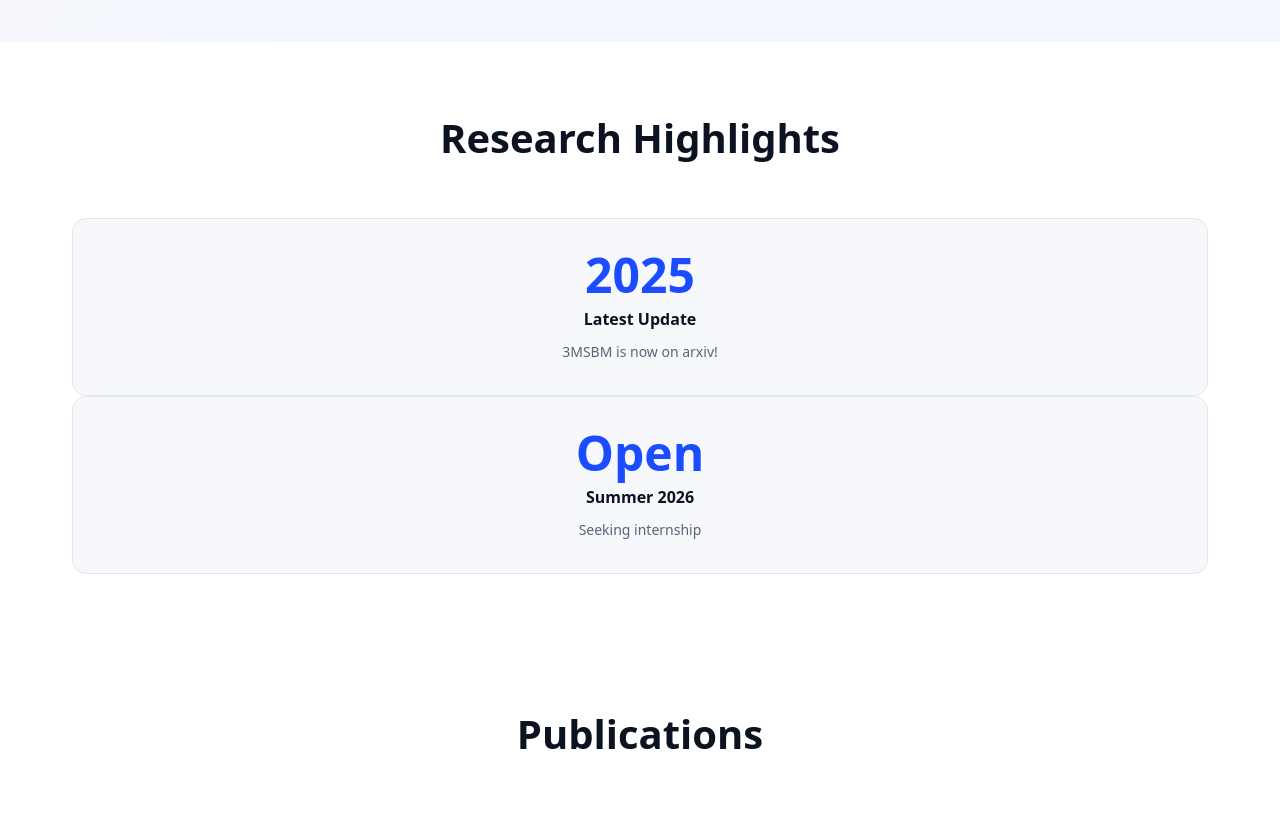
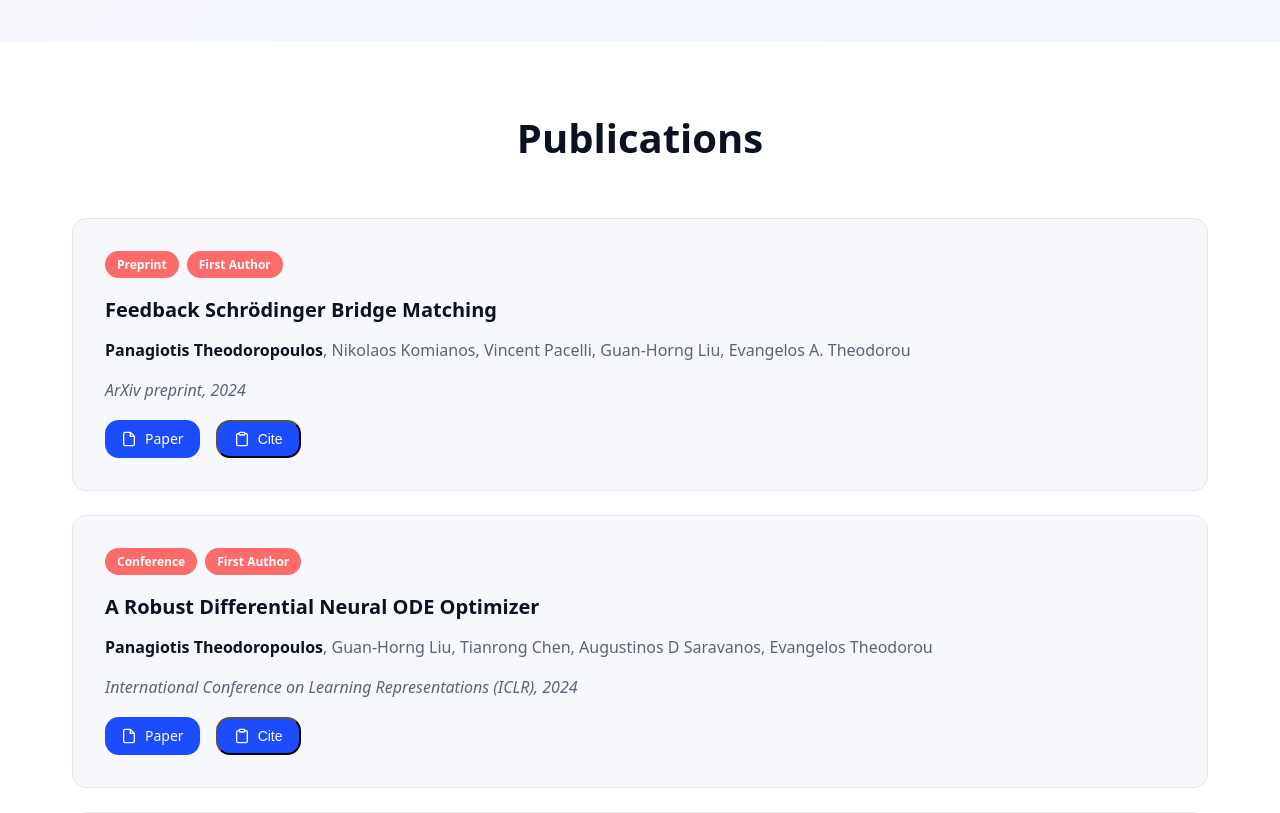
Before and after one commit to panostheo98/panostheo98.github.io, a plain HTML site: page index.html in a window 1280 px wide. Shown: the part 864-1677 px from the top of the page. Drawn offline with Linux system fonts and the light colour scheme.

Commit message:
Update index.html

```diff
--- a/index.html
+++ b/index.html
@@ -401,24 +401,6 @@
       </div>
     </section>
 
-    <!-- Highlights -->
-    <section class="section">
-      <div class="container">
-        <h2 class="section-title">Research Highlights</h2>
-          <div class="highlight-card">
-            <div class="highlight-number">2025</div>
-            <div class="highlight-label">Latest Update</div>
-            <div class="highlight-note">3MSBM is now on arxiv!</div>
-          </div>
-          <div class="highlight-card">
-            <div class="highlight-number">Open</div>
-            <div class="highlight-label">Summer 2026</div>
-            <div class="highlight-note">Seeking internship</div>
-          </div>
-        </div>
-      </div>
-    </section>
-
     <!-- Publications (kept as-is, filtering removed) -->
     <section id="publications" class="section">
       <div class="container">
```
